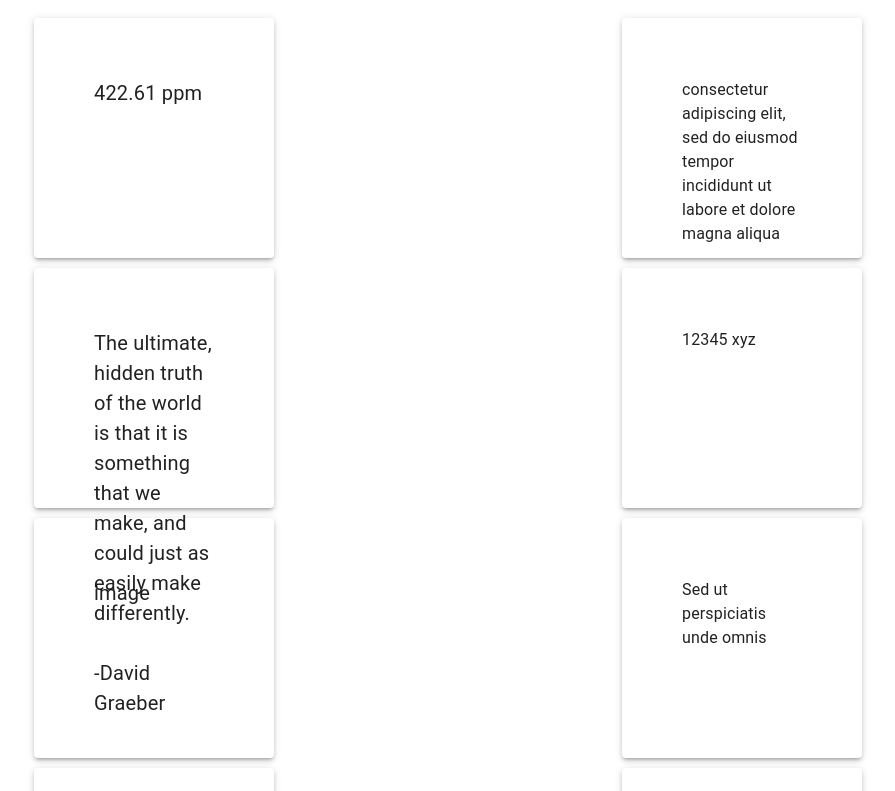
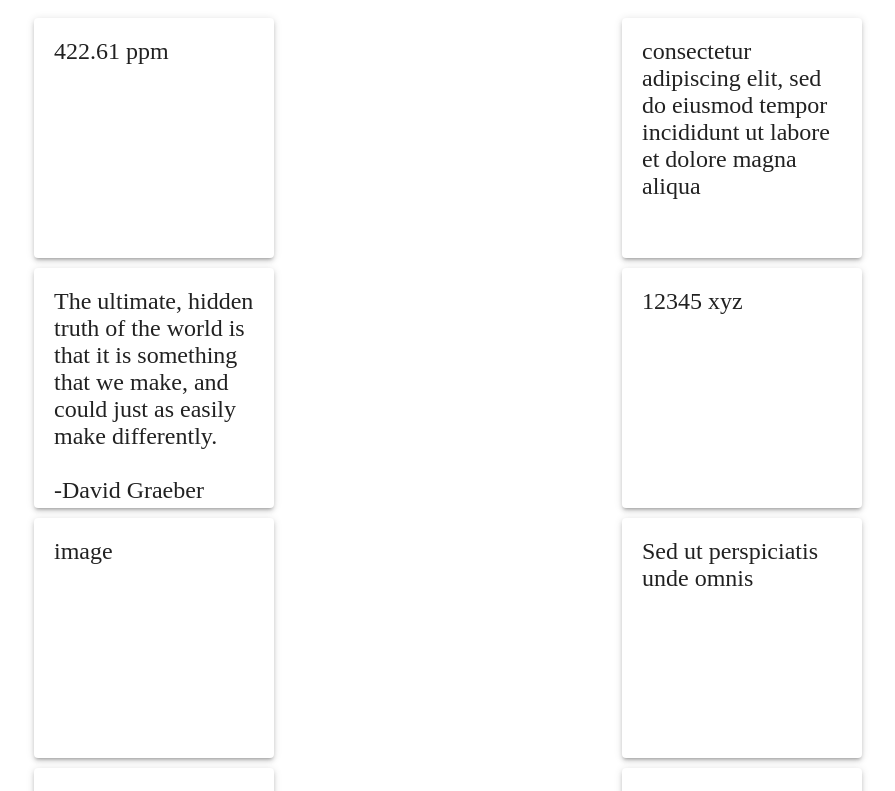
Before and after one commit to johnCbogil/personal-dashboard, a React (Create React App) app: page / in a window 1280 px wide. Shown: the top 791 px of the page, without its empty margins (40-935 px from the left). Built offline with nearby package versions, Linux system fonts and the light colour scheme.

Commit message:
add dynamic sizing theme

```diff
--- a/public/index.html
+++ b/public/index.html
@@ -3,6 +3,8 @@
   <head>
     <meta charset="utf-8" />
     <link rel="icon" href="%PUBLIC_URL%/rocket.png" />
+    <link rel="preconnect" href="https://fonts.gstatic.com">
+    <link href="https://fonts.googleapis.com/css2?family=Roboto+Slab:wght@400;700&display=swap" rel="stylesheet">
 
     <meta name="viewport" content="width=device-width, initial-scale=1" />
     <meta name="theme-color" content="#000000" />
--- a/src/App.js
+++ b/src/App.js
@@ -1,5 +1,5 @@
 import xr from './xr.png';
-import { Grid, Container, Paper, Typography } from '@mui/material';
+import { Grid, Container, Paper, Typography, createTheme, ThemeProvider } from '@mui/material';
 
 const serviceList = [
   "422.61 ppm",
@@ -12,15 +12,27 @@
   "Neque porro quisquam est"
 ];
 
+const theme = createTheme();
+
+theme.typography.body1 = {
+  fontSize: '1.2rem',
+  '@media (min-width:600px)': {
+    fontSize: '1.5rem',
+  },
+};
+
+
 function App() {
   return (
+    <ThemeProvider theme={theme}>
+
     <Container>
       <Grid container spacing={3}>
         <Grid item xs={6}>
           {serviceList.slice(0, 4).map((paper, index) => (
             <Paper key={index} elevation={3} style={{ margin: '10px', padding: '20px', width: '25vh', height: '25vh' }}>
               <Typography
-                sx={{ p: 5, fontSize: '2.5vh' }} // adjust as needed
+                // sx={{ p: 5, fontSize: '2.5vh' }} // adjust as needed
                 variant="body1"
                 dangerouslySetInnerHTML={{ __html: paper }}
               />
@@ -31,7 +43,7 @@
           {serviceList.slice(4).map((paper, index) => (
             <Paper key={index} elevation={3} style={{ margin: '10px', padding: '20px', width: '25vh', height: '25vh' }}>
               <Typography
-                sx={{ p: 5 }}
+                // sx={{ p: 5 }}
                 variant="body1"
                 dangerouslySetInnerHTML={{ __html: paper }}
               />
@@ -40,6 +52,7 @@
         </Grid>
       </Grid>
     </Container>
+    </ThemeProvider>
   );
 }
 
```
